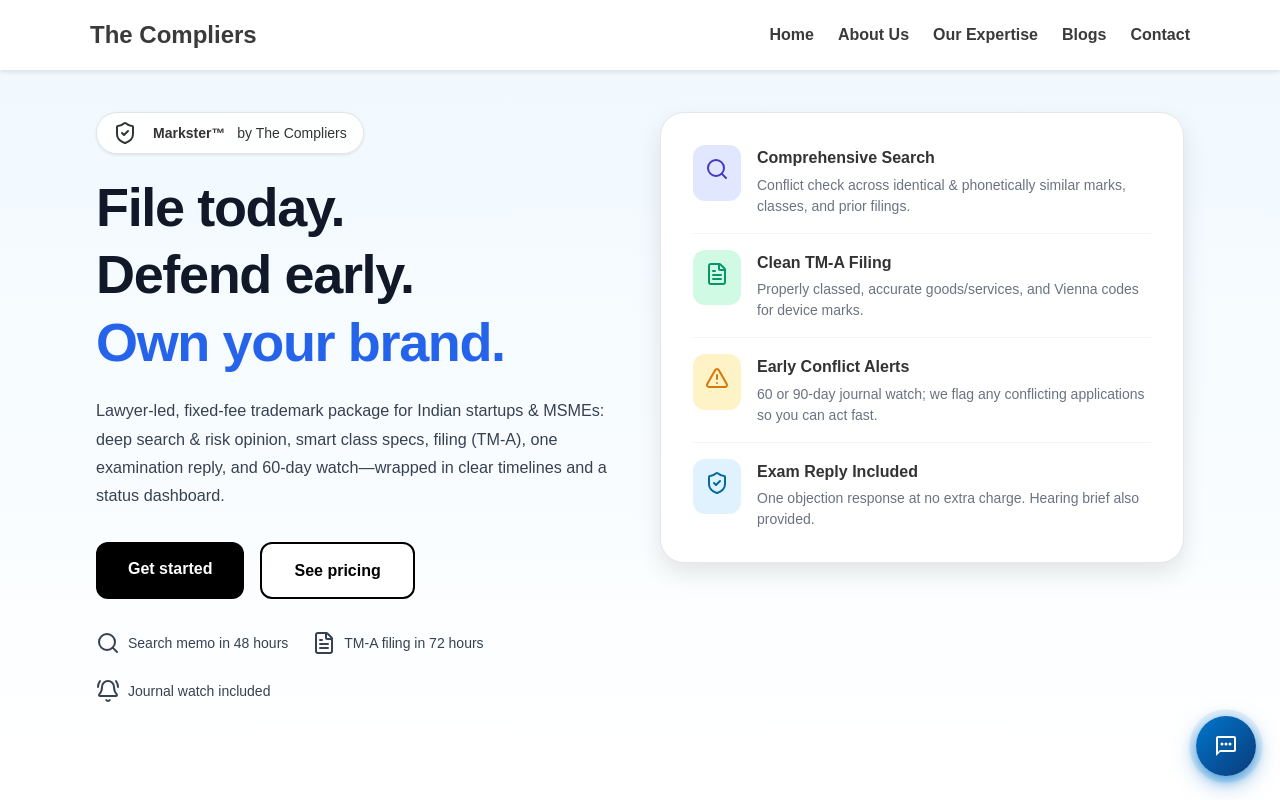
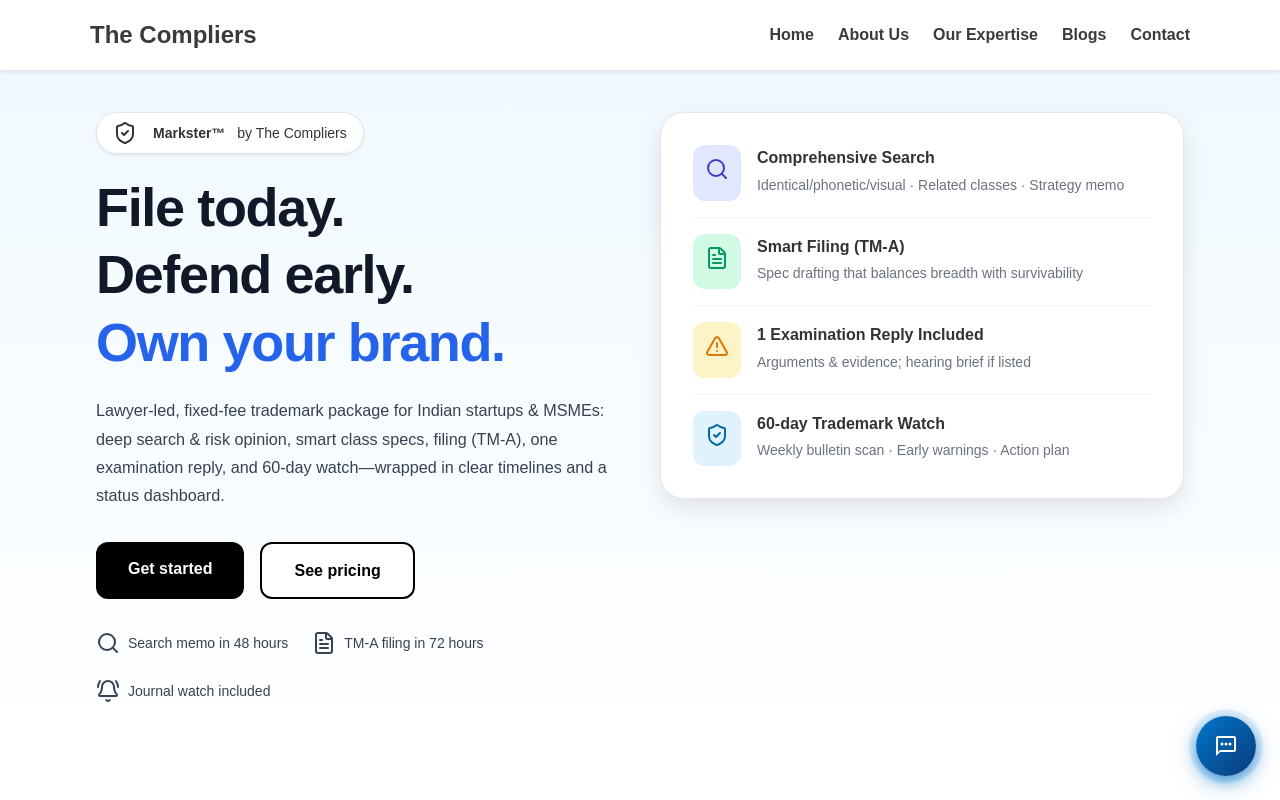
Before and after one commit to unforgettablekartik/compliers, a Next.js app: page /markster in a window 1280 px wide. Shown: the top 800 px of the page. Built offline with nearby package versions, Linux system fonts and the light colour scheme.

Commit message:
Update hero card titles and descriptions per feedback
Co-authored-by: unforgettablekartik <227126167+unforgettablekartik@users.noreply.github.com>

```diff
--- a/app/markster/page.tsx
+++ b/app/markster/page.tsx
@@ -101,7 +101,7 @@ export default function MarksterLanding() {
                   </div>
                   <div>
                     <h3 className="markster-card-title">Comprehensive Search</h3>
-                    <p className="markster-card-text">Conflict check across identical & phonetically similar marks, classes, and prior filings.</p>
+                    <p className="markster-card-text">Identical/phonetic/visual · Related classes · Strategy memo</p>
                   </div>
                 </div>
                 <div className="markster-card-divider" />
@@ -110,8 +110,8 @@ export default function MarksterLanding() {
                     <FileText className="h-6 w-6" aria-hidden />
                   </div>
                   <div>
-                    <h3 className="markster-card-title">Clean TM-A Filing</h3>
-                    <p className="markster-card-text">Properly classed, accurate goods/services, and Vienna codes for device marks.</p>
+                    <h3 className="markster-card-title">Smart Filing (TM‑A)</h3>
+                    <p className="markster-card-text">Spec drafting that balances breadth with survivability</p>
                   </div>
                 </div>
                 <div className="markster-card-divider" />
@@ -120,8 +120,8 @@ export default function MarksterLanding() {
                     <AlertTriangle className="h-6 w-6" aria-hidden />
                   </div>
                   <div>
-                    <h3 className="markster-card-title">Early Conflict Alerts</h3>
-                    <p className="markster-card-text">60 or 90-day journal watch; we flag any conflicting applications so you can act fast.</p>
+                    <h3 className="markster-card-title">1 Examination Reply Included</h3>
+                    <p className="markster-card-text">Arguments &amp; evidence; hearing brief if listed</p>
                   </div>
                 </div>
                 <div className="markster-card-divider" />
@@ -130,8 +130,8 @@ export default function MarksterLanding() {
                     <ShieldCheck className="h-6 w-6" aria-hidden />
                   </div>
                   <div>
-                    <h3 className="markster-card-title">Exam Reply Included</h3>
-                    <p className="markster-card-text">One objection response at no extra charge. Hearing brief also provided.</p>
+                    <h3 className="markster-card-title">60‑day Trademark Watch</h3>
+                    <p className="markster-card-text">Weekly bulletin scan · Early warnings · Action plan</p>
                   </div>
                 </div>
               </div>
```
